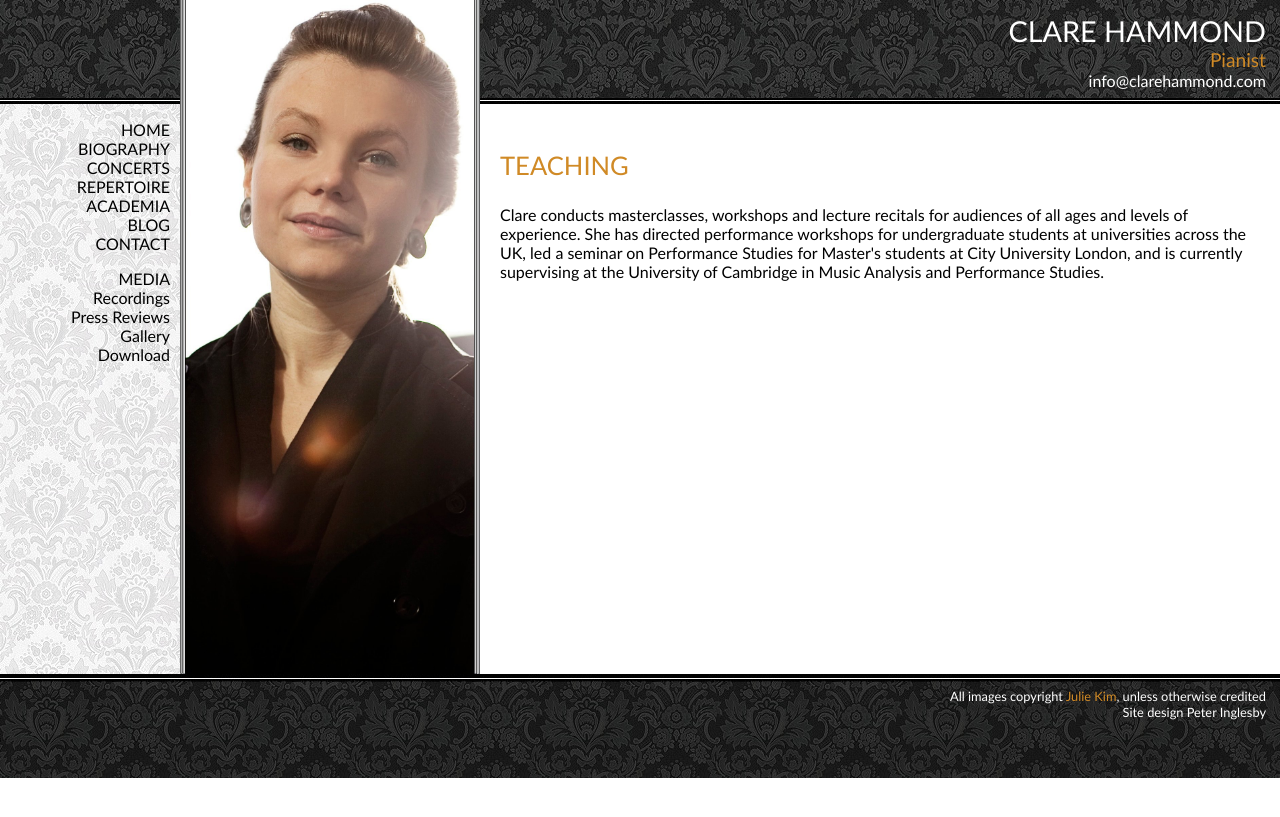
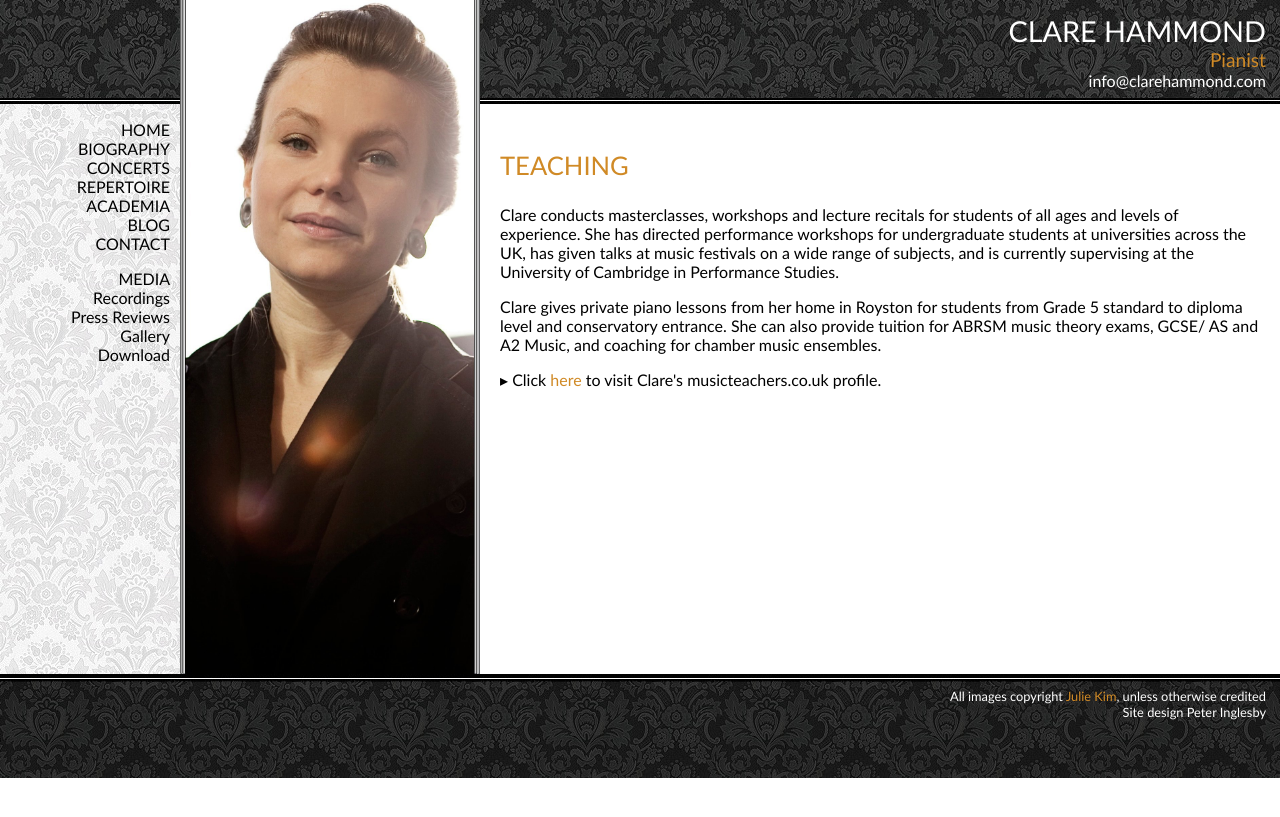
Before and after one commit to hammonc/clarehammond.com, a Jekyll site: the page built from teaching.html, in a window 1280 px wide. Shown: the top 817 px of the page. Built offline with Jekyll 4.4.1, drawn with Linux system fonts in a browser that asks for light colours.

Commit message:
teaching page updated

```diff
--- a/teaching.html
+++ b/teaching.html
@@ -5,5 +5,11 @@ image: education.jpg
 
 <h3 class="page-heading">TEACHING</h3>
 <p>Clare conducts masterclasses, workshops and
-lecture recitals for audiences of all ages and levels of
-experience. She has directed performance workshops for undergraduate students at universities across the UK, led a seminar on Performance Studies for Master's students at City University London, and is currently supervising at the University of Cambridge in Music Analysis and Performance Studies.</p>
+lecture recitals for students of all ages and levels of
+experience. She has directed performance workshops for undergraduate students at universities across the UK, has given talks at music festivals on a wide range of subjects, and is currently supervising at the University of Cambridge in Performance Studies.</p>
+
+<p>Clare gives private piano lessons from her home in Royston for students from Grade 5 standard to diploma level and conservatory entrance. She can also provide tuition for ABRSM music theory exams, GCSE/ AS and A2 Music, and coaching for chamber music ensembles.</p>
+
+
+<p>&#9656; Click <a href="http://musicteachers.co.uk/teacher/5fe1495914ae58e6dfaa" target="_blank">here
+  </a>to visit Clare's musicteachers.co.uk profile.</p>
```
